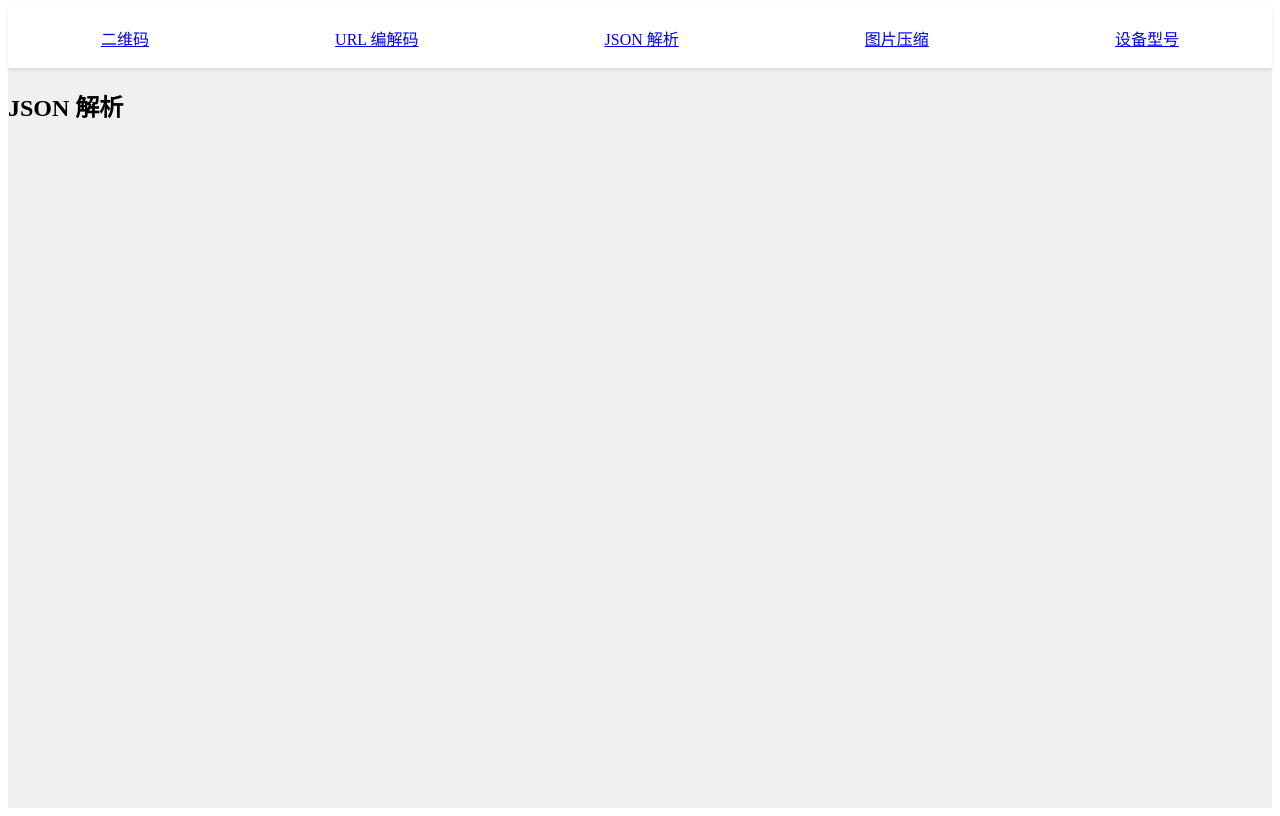
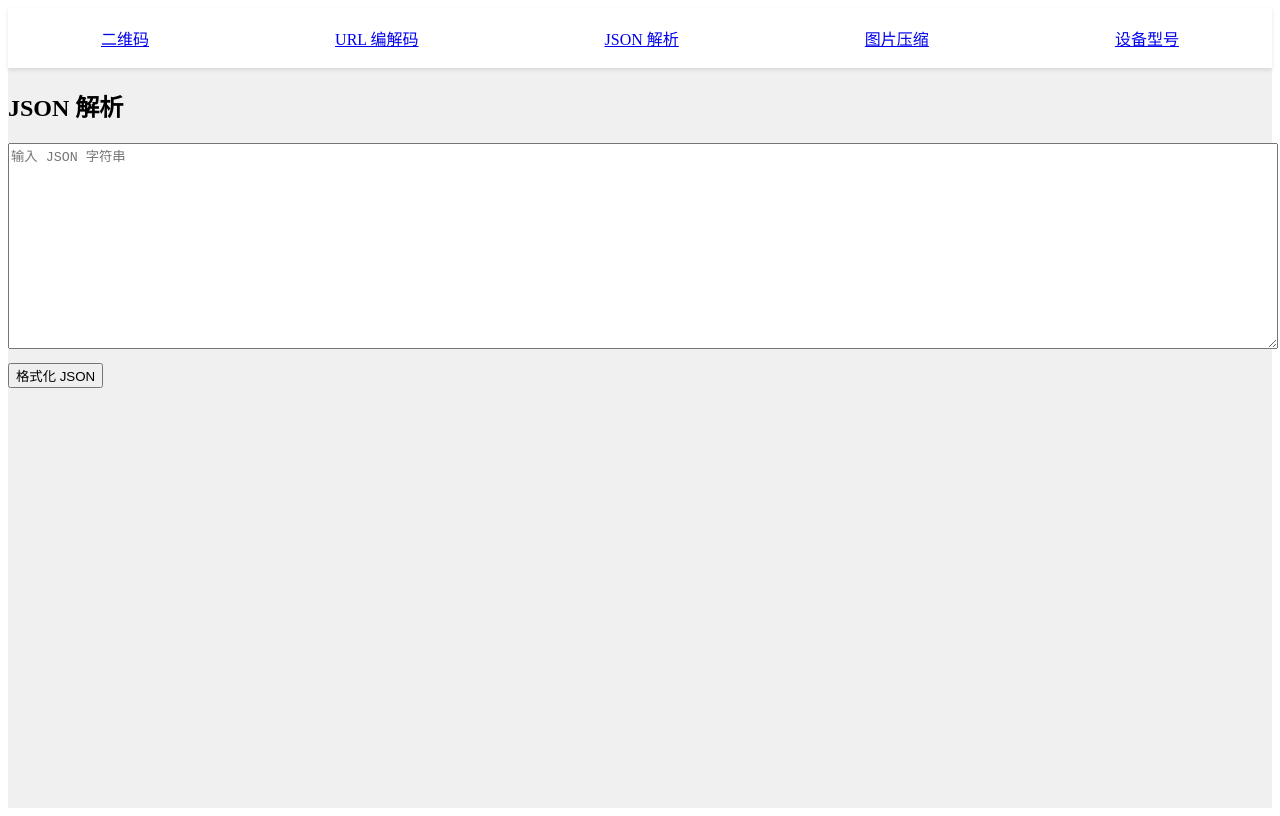
Before and after one commit to LeeRHuang/qrcode, a Vue app: page /json in a window 1280 px wide. Built offline with nearby package versions, Linux system fonts and the light colour scheme.

Commit message:
mod:格式化json字符串

```diff
--- a/src/components/JSONParser.vue
+++ b/src/components/JSONParser.vue
@@ -1,6 +1,45 @@
 <template>
   <div>
     <h2>JSON 解析</h2>
-    <!-- JSON parsing logic here -->
+    <textarea
+      v-model="jsonInput"
+      placeholder="输入 JSON 字符串"
+      :style="{ width: '100%', height: '200px' }"
+    ></textarea>
+    <button @click="formatJson">格式化 JSON</button>
+    <div v-if="error" style="color: red;">{{ error }}</div>
+    <pre v-if="formattedJson">{{ formattedJson }}</pre>
   </div>
 </template>
+
+<script>
+export default {
+  data() {
+    return {
+      jsonInput: '',
+      formattedJson: '',
+      error: ''
+    };
+  },
+  methods: {
+    formatJson() {
+      try {
+        this.error = '';
+        const parsedJson = JSON.parse(this.jsonInput);
+        this.formattedJson = JSON.stringify(parsedJson, null, 2);
+      } catch (e) {
+        this.error = '输入的字符串不是有效的 JSON 格式';
+        this.formattedJson = '';
+      }
+    }
+  }
+};
+</script>
+
+<style scoped>
+textarea {
+  width: 100%;
+  height: 200px;
+  margin-bottom: 10px;
+}
+</style>
```
